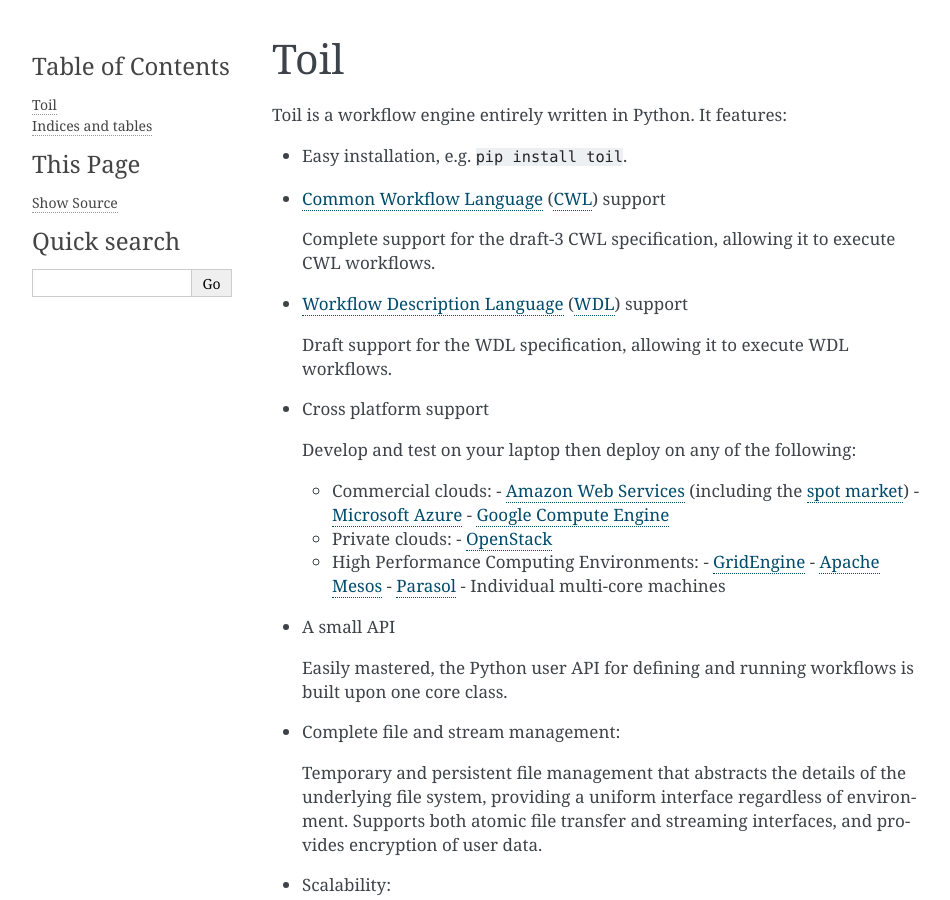
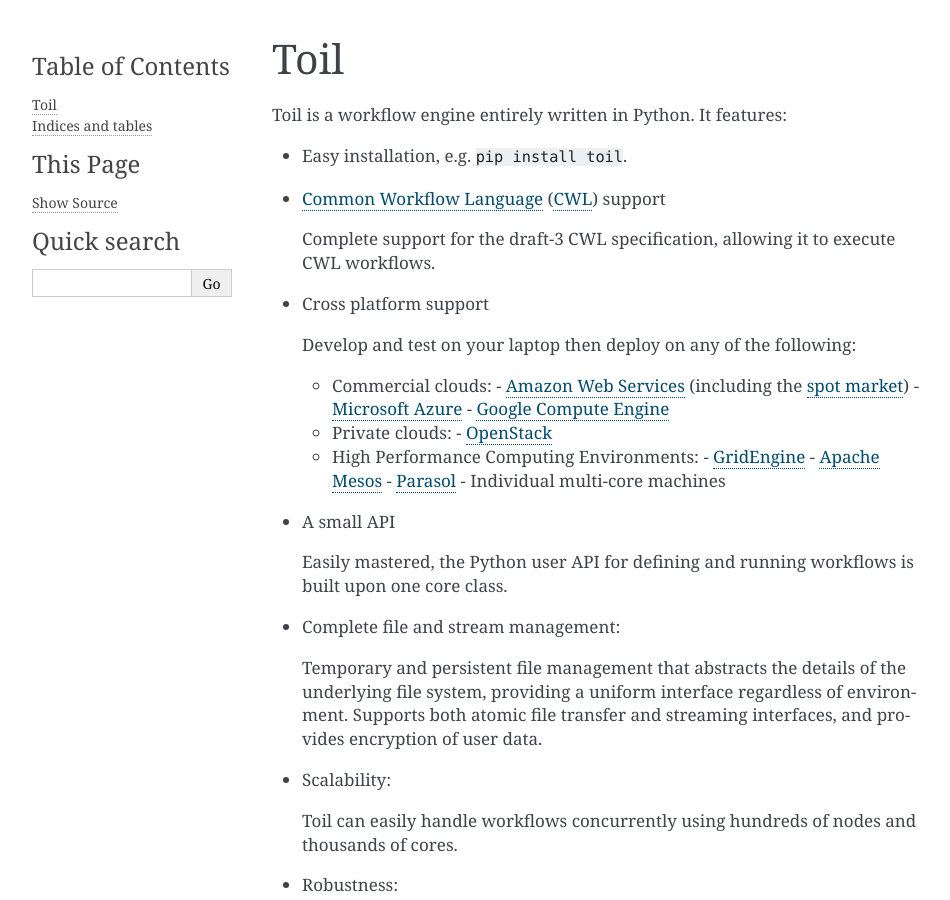
Before and after one commit to DataBiosphere/toil, a Sphinx documentation site: the page built from docs/index.rst, in a window 1280 px wide and 900 px high. Shown: the whole window, without its empty margins (148-1098 px from the left). Built offline with Sphinx 7.4.7, drawn with Linux system fonts in a browser that asks for light colours; pages that are not in the unit, such as notebooks, are missing from menus.

Commit message:
Remove WDL references (resolves #1030)

```diff
--- a/docs/cli.rst
+++ b/docs/cli.rst
@@ -4,7 +4,7 @@
 ====================================
 
 Toil provides many command line options when running a toil script (see :ref:`running`),
-or using Toil to run a CWL or WDL script. Many of these are described below.
+or using Toil to run a CWL script. Many of these are described below.
 For most Toil scripts executing '--help' will show this list of options.
 
 It is also possible to set and manipulate the options described when invoking a
--- a/docs/index.rst
+++ b/docs/index.rst
@@ -14,11 +14,6 @@
 
   Complete support for the draft-3 CWL specification, allowing it to execute
   CWL workflows.
-
-* `Workflow Description Language`_ (`WDL`_) support
-
-  Draft support for the WDL specification, allowing it to execute
-  WDL workflows.
 
 * Cross platform support
 
```
